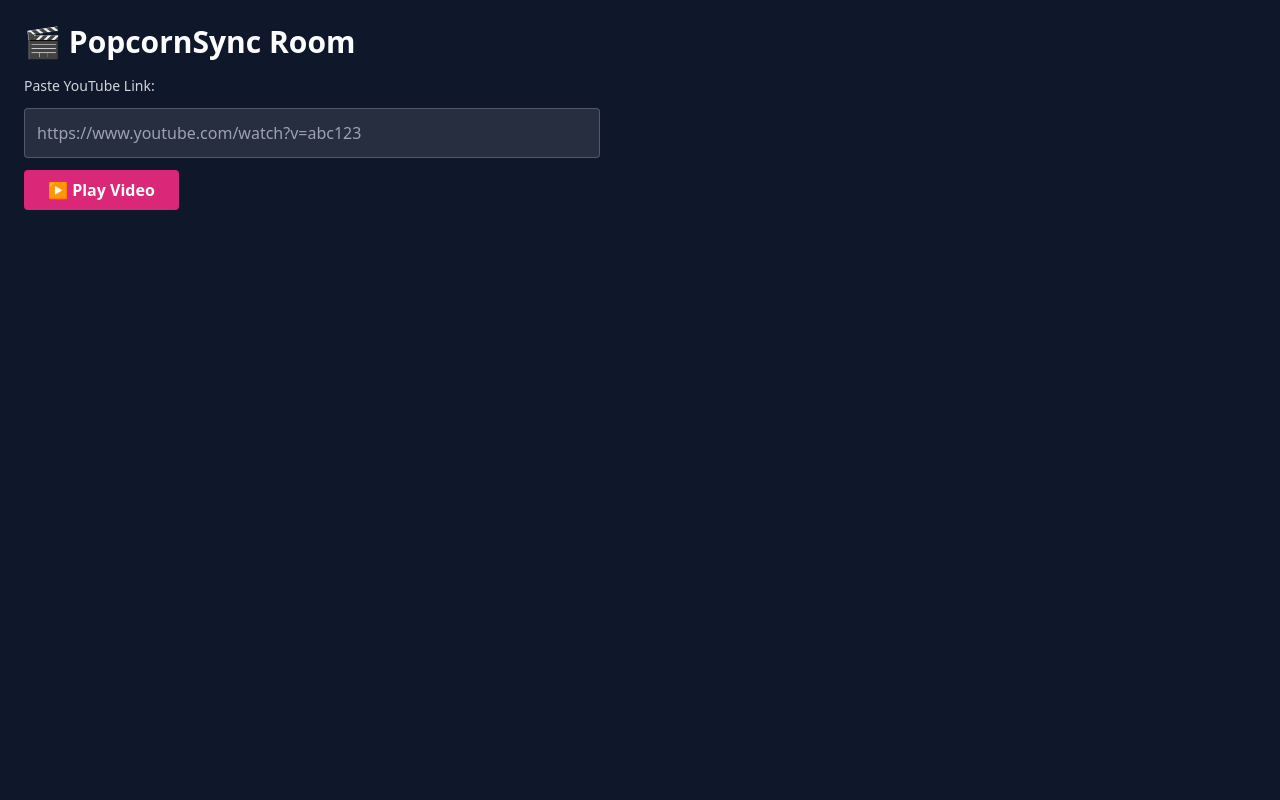
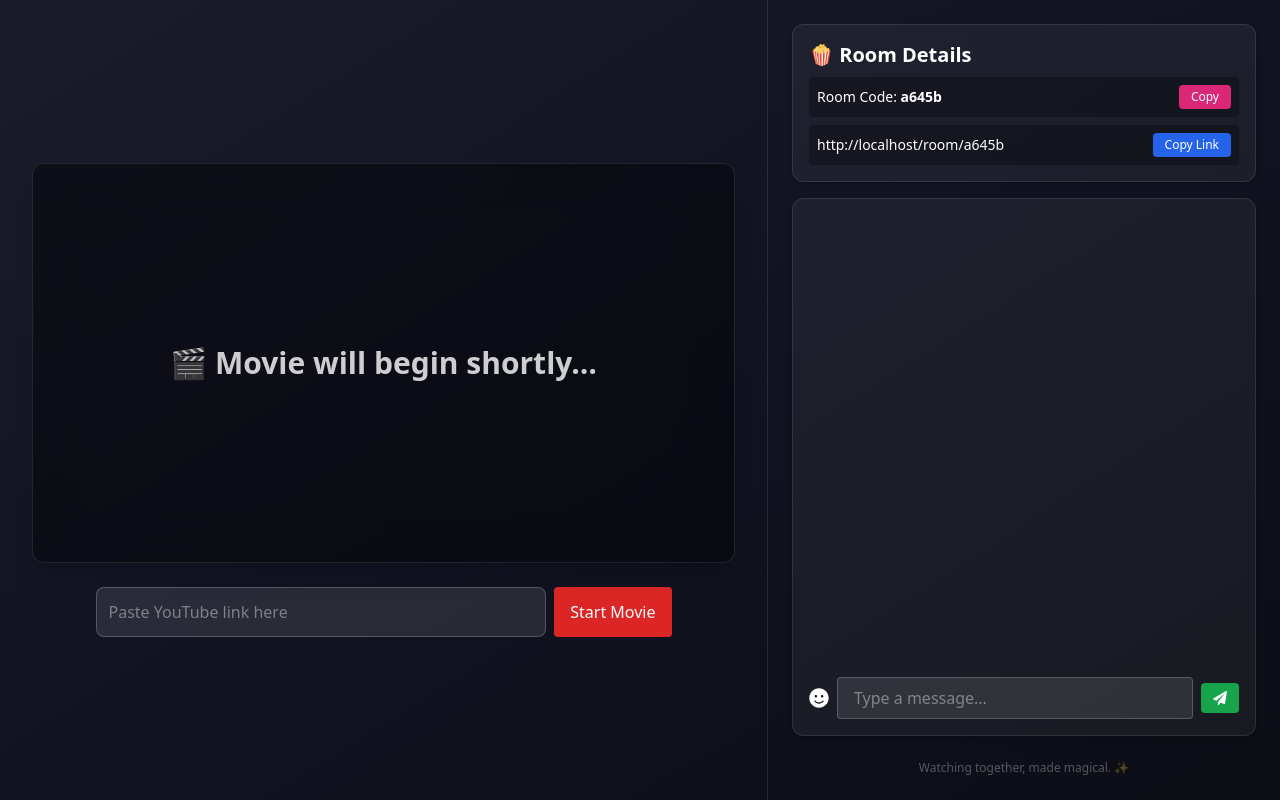
Before and after one commit to Tanmay333/PopcornSync, a React (Vite) app: page /room/1 in a window 1280 px wide. Built offline with nearby package versions, Linux system fonts and the light colour scheme.

Commit message:
embed youtube player with UI

```diff
--- a/src/pages/Room.jsx
+++ b/src/pages/Room.jsx
@@ -1,64 +1,136 @@
-import React, { useState } from "react";
+import { useState } from "react";
+import { FaPaperPlane, FaSmile } from "react-icons/fa";
+import ReactPlayer from "react-player";
 
 const Room = () => {
-  const [youtubeUrl, setYoutubeUrl] = useState("");
-  const [videoId, setVideoId] = useState("");
+  const [youtubeLink, setYoutubeLink] = useState("");
+  const [videoStarted, setVideoStarted] = useState(false);
+  const [chatInput, setChatInput] = useState("");
+  const [messages, setMessages] = useState([]);
+  const roomCode = "a645b";
+  const roomLink = `${window.location.origin}/room/${roomCode}`;
 
-  const extractVideoId = (url) => {
-    const regExp =
-      /^.*((youtu.be\/)|(v\/)|(\/u\/\w\/)|(embed\/)|(watch\?))\??v?=?([^#&?]*).*/;
-    const match = url.match(regExp);
-    return match && match[7].length === 11 ? match[7] : null;
+  const handleSendMessage = () => {
+    if (chatInput.trim() !== "") {
+      setMessages([...messages, chatInput]);
+      setChatInput("");
+    }
   };
 
-  const handleSubmit = (e) => {
-    e.preventDefault();
-    const id = extractVideoId(youtubeUrl);
-    if (id) {
-      setVideoId(id);
-    } else {
-      alert("Please enter a valid YouTube URL");
+  const handleCopy = (text) => {
+    navigator.clipboard.writeText(text);
+  };
+
+  const handleStartVideo = () => {
+    if (youtubeLink.trim()) {
+      setVideoStarted(true);
     }
   };
 
   return (
-    <div className="min-h-screen bg-[#0f172a] text-white p-6">
-      <h1 className="text-3xl font-bold mb-4">🎬 PopcornSync Room</h1>
+    <div className="min-h-screen bg-gradient-to-br from-[#1a1c2b] via-[#111321] to-[#0c0d15] text-white flex">
+      {/* Left: Main Video Screen */}
+      <div className="w-3/5 flex flex-col justify-center items-center p-8 border-r border-white/10">
+        <div className="bg-black/40 backdrop-blur-xl w-full h-[400px] rounded-xl flex items-center justify-center text-center shadow-xl border border-white/10">
+          {videoStarted && ReactPlayer.canPlay(youtubeLink) ? (
+            <ReactPlayer
+              url={`${youtubeLink}?rel=0`}
+              controls
+              playing
+              width="100%"
+              height="100%"
+              style={{ borderRadius: "12px", overflow: "hidden" }}
+            />
+          ) : (
+            <h1 className="text-3xl font-semibold text-white/80">
+              🎬 Movie will begin shortly…
+            </h1>
+          )}
+        </div>
 
-      {/* Admin Input */}
-      <form onSubmit={handleSubmit} className="mb-6 space-y-3 max-w-xl">
-        <label className="block text-sm text-gray-300">
-          Paste YouTube Link:
-        </label>
+        {/* YouTube Link Input + Start Button */}
+        <div className="mt-6 w-full max-w-xl flex space-x-2">
           <input
             type="text"
-          value={youtubeUrl}
-          onChange={(e) => setYoutubeUrl(e.target.value)}
-          placeholder="https://www.youtube.com/watch?v=abc123"
-          className="w-full p-3 rounded bg-white/10 border border-white/20 focus:outline-none"
+            value={youtubeLink}
+            onChange={(e) => setYoutubeLink(e.target.value)}
+            placeholder="Paste YouTube link here"
+            className="flex-1 p-3 rounded-lg bg-white/10 border border-white/20 placeholder-white/40 text-white focus:outline-none"
           />
           <button
-          type="submit"
-          className="bg-pink-600 hover:bg-pink-500 px-6 py-2 rounded font-semibold"
+            onClick={handleStartVideo}
+            className="bg-red-600 hover:bg-red-500 px-4 py-2 rounded text-white font-medium"
           >
-          ▶️ Play Video
+            Start Movie
           </button>
-      </form>
+        </div>
+      </div>
 
-      {/* YouTube Player */}
-      {videoId && (
-        <div className="aspect-video max-w-4xl mx-auto shadow-xl rounded overflow-hidden">
-          <iframe
-            width="100%"
-            height="100%"
-            src={`https://www.youtube.com/embed/${videoId}?autoplay=1&controls=1&rel=0&modestbranding=1&iv_load_policy=3`}
-            title="YouTube video player"
-            allow="autoplay; encrypted-media"
-            allowFullScreen
-            className="w-full h-full"
-          ></iframe>
+      {/* Right: Room Info + Chat */}
+      <div className="w-2/5 flex flex-col justify-between p-6">
+        {/* Room Info */}
+        <div className="bg-white/5 p-4 rounded-xl shadow-md border border-white/10 mb-4">
+          <h2 className="text-xl font-bold mb-2">🍿 Room Details</h2>
+          <div className="flex justify-between items-center bg-black/30 p-2 rounded mb-2 text-sm">
+            <span>
+              Room Code: <strong>{roomCode}</strong>
+            </span>
+            <button
+              onClick={() => handleCopy(roomCode)}
+              className="text-xs bg-pink-600 px-3 py-1 rounded hover:bg-pink-500"
+            >
+              Copy
+            </button>
           </div>
-      )}
+          <div className="flex justify-between items-center bg-black/30 p-2 rounded text-sm">
+            <span className="truncate w-[70%]">{roomLink}</span>
+            <button
+              onClick={() => handleCopy(roomLink)}
+              className="text-xs bg-blue-600 px-3 py-1 rounded hover:bg-blue-500"
+            >
+              Copy Link
+            </button>
+          </div>
+        </div>
+
+        {/* Chat Section */}
+        <div className="flex-1 flex flex-col justify-between bg-white/5 rounded-xl p-4 shadow-md border border-white/10">
+          <div className="overflow-y-auto space-y-2 mb-4 max-h-[250px] pr-2">
+            {messages.map((msg, i) => (
+              <div
+                key={i}
+                className="bg-black/20 px-3 py-2 rounded text-sm text-white/80 w-fit max-w-[80%]"
+              >
+                {msg}
+              </div>
+            ))}
+          </div>
+
+          <div className="flex items-center space-x-2">
+            <button className="text-xl">
+              <FaSmile />
+            </button>
+            <input
+              type="text"
+              value={chatInput}
+              onChange={(e) => setChatInput(e.target.value)}
+              placeholder="Type a message..."
+              className="flex-1 px-4 py-2 rounded bg-white/10 text-white border border-white/20 placeholder-white/40 focus:outline-none"
+            />
+            <button
+              onClick={handleSendMessage}
+              className="bg-green-600 px-3 py-2 rounded text-sm hover:bg-green-500"
+            >
+              <FaPaperPlane />
+            </button>
+          </div>
+        </div>
+
+        {/* Footer */}
+        <p className="text-center text-xs text-white/30 mt-6">
+          Watching together, made magical. ✨
+        </p>
+      </div>
     </div>
   );
 };
```
Lines whose indentation alone changed are shown as unchanged.
